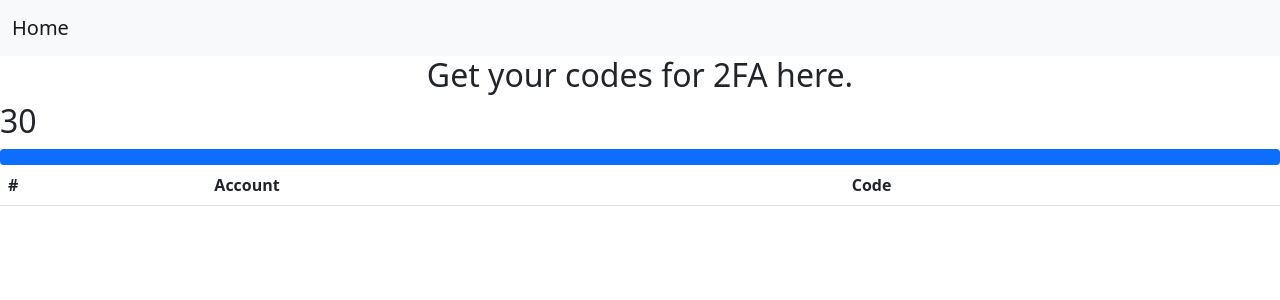
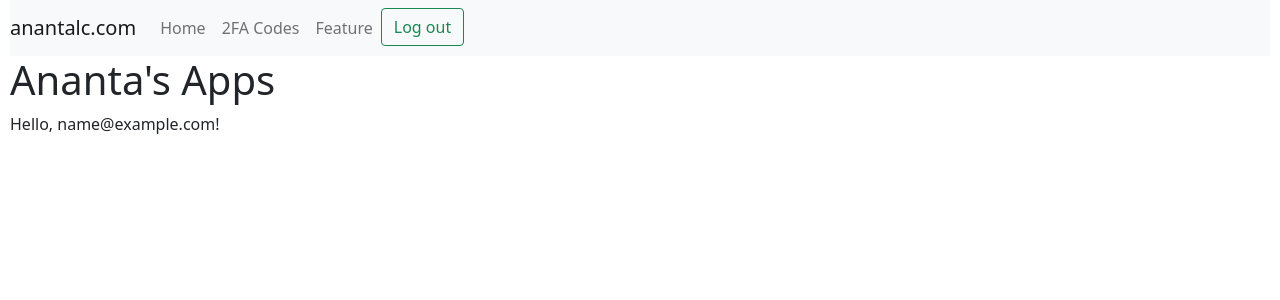
Before and after one commit to ananta-lamichhane/flask_google_authenticator, a Flask app: template templates/base.html in a window 1280 px wide. Shown: the top 300 px of the page. Run offline with Flask 2, Linux system fonts and the light colour scheme; the template is opened without the code that fills it, so the values that code supplies are empty; the visitor is signed in with stand-in values (Sample User, id 1).

Commit message:
make into base template, remove specific tables on its own html

```diff
--- a/templates/base.html
+++ b/templates/base.html
@@ -10,58 +10,59 @@
       <link rel="stylesheet" href="{{ url_for('static', filename='index.css') }}">
     <link href="https://cdn.jsdelivr.net/npm/bootstrap@5.1.3/dist/css/bootstrap.min.css" rel="stylesheet" integrity="sha384-1BmE4kWBq78iYhFldvKuhfTAU6auU8tT94WrHftjDbrCEXSU1oBoqyl2QvZ6jIW3" crossorigin="anonymous">
       <script src="https://ajax.googleapis.com/ajax/libs/jquery/3.6.0/jquery.min.js"></script>
-      <script src="{{url_for('static', filename='index.js')}}"></script>
+      <script src="https://code.jquery.com/jquery-3.3.1.slim.min.js" integrity="sha384-q8i/X+965DzO0rT7abK41JStQIAqVgRVzpbzo5smXKp4YfRvH+8abtTE1Pi6jizo" crossorigin="anonymous"></script>
+      <script src="https://cdn.jsdelivr.net/npm/popper.js@1.14.7/dist/umd/popper.min.js" integrity="sha384-UO2eT0CpHqdSJQ6hJty5KVphtPhzWj9WO1clHTMGa3JDZwrnQq4sF86dIHNDz0W1" crossorigin="anonymous"></script>
+      <script src="https://cdn.jsdelivr.net/npm/bootstrap@4.3.1/dist/js/bootstrap.min.js" integrity="sha384-JjSmVgyd0p3pXB1rRibZUAYoIIy6OrQ6VrjIEaFf/nJGzIxFDsf4x0xIM+B07jRM" crossorigin="anonymous"></script>
 
-    <title>Log in</title>
+    <title>{% block title %}My Website{% endblock %}</title>
+
+
   </head>
-  <body>
+  <body style="margin-left: 10px; margin-right: 10px;">
 
-  <div class="navigation">
-      <nav class="navbar navbar-expand-lg navbar-light bg-light">
-  <div class="container-fluid">
-    <a class="navbar-brand" href="{{ url_for('index') }}">Home</a>
-    <button class="navbar-toggler" type="button" data-bs-toggle="collapse" data-bs-target="#navbarNavAltMarkup" aria-controls="navbarNavAltMarkup" aria-expanded="false" aria-label="Toggle navigation">
-      <span class="navbar-toggler-icon"></span>
-    <div class="collapse navbar-collapse" id="navbarNavAltMarkup">
-      <div class="navbar-nav">
+
+<nav class="navbar navbar-expand-lg navbar-light bg-light">
+  <a class="navbar-brand" href="{{ url_for('index') }}">anantalc.com</a>
+  <button class="navbar-toggler" type="button" data-toggle="collapse" data-target="#navbarTogglerDemo02" aria-controls="navbarTogglerDemo02" aria-expanded="false" aria-label="Toggle navigation">
+    <span class="navbar-toggler-icon"></span>
+  </button>
+
+  <div class="collapse navbar-collapse" id="navbarTogglerDemo02">
+    <ul class="navbar-nav mr-auto mt-2 mt-lg-0">
+      <li class="nav-item active">
+        <a class="nav-link" href="{{ url_for('index') }}">Home </a>
+      </li class="nav-item">
+      {% if session.email %}
+      <li class="nav-item">
+        <a class="nav-link" href="{{ url_for('get_2fa') }}">2FA Codes</a>
+      </li>
+       {% endif %}
+
+      <li class="nav-item">
+        <a class="nav-link " href="#" tabindex="-1" aria-disabled="true">Feature</a>
+      </li>
+      <li class="nav-item">
+        {% if session.email %}
+        <a class="btn btn-outline-success" role="button" href="{{ url_for('logout') }}"> Log out </a>
+        {% else %}
+        <a class="btn btn-outline-success" role="button" href="{{ url_for('login') }}"> Log in </a>
+         {% endif %}
+      </li>
+    </ul>
+
+  </div>
+</nav>
+
+  <h1>Ananta's Apps</h1>
+  {% if session.email %}
+  <p>Hello, {{ session.email }}!</p>
+  {% endif %}
+
+  {% block content %}
+  {% endblock %}
 
 
 
-      </div>
-    </div>
-  </div>
-</nav>
-
-  </div>
-
-  <h2 class="get_codes">Get your codes for 2FA here.</h2>
-  <h2 id="timeout">30</h2>
-<div class="progress" id="progress-container">
-  <div id="progress-bar" class="progress-bar" role="progressbar" style="width: 100%" aria-valuenow="25" aria-valuemin="0" aria-valuemax="100"></div>
-</div>
-
-  <table>
-      <table class="table">
-  <thead>
-    <tr>
-      <th scope="col">#</th>
-      <th scope="col">Account</th>
-      <th scope="col">Code</th>
-
-    </tr>
-  </thead>
-  <tbody>
-  {% for key, value in kps.items()%}
-  <tr>
-        <th> {{loop.index}}</th>
-        <td id="account-name{{loop.index}}">{{key}}</td>
-        <td id="code{{loop.index}}">{{value}}</td>
-  </tr>
-
-  {% endfor %}
-
-
-  </table>
 
 
 
@@ -71,11 +72,13 @@
 
     <!-- Option 1: Bootstrap Bundle with Popper -->
     <script src="https://cdn.jsdelivr.net/npm/bootstrap@5.1.3/dist/js/bootstrap.bundle.min.js" integrity="sha384-ka7Sk0Gln4gmtz2MlQnikT1wXgYsOg+OMhuP+IlRH9sENBO0LRn5q+8nbTov4+1p" crossorigin="anonymous"></script>
-
+    {% block scripts %}
+    {% endblock %}
     <!-- Option 2: Separate Popper and Bootstrap JS -->
     <!--
     <script src="https://cdn.jsdelivr.net/npm/@popperjs/core@2.10.2/dist/umd/popper.min.js" integrity="sha384-7+zCNj/IqJ95wo16oMtfsKbZ9ccEh31eOz1HGyDuCQ6wgnyJNSYdrPa03rtR1zdB" crossorigin="anonymous"></script>
     <script src="https://cdn.jsdelivr.net/npm/bootstrap@5.1.3/dist/js/bootstrap.min.js" integrity="sha384-QJHtvGhmr9XOIpI6YVutG+2QOK9T+ZnN4kzFN1RtK3zEFEIsxhlmWl5/YESvpZ13" crossorigin="anonymous"></script>
+
     -->
   </body>
 </html>
```
